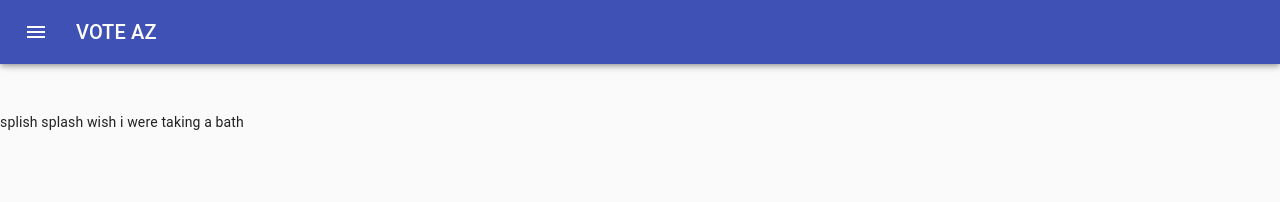
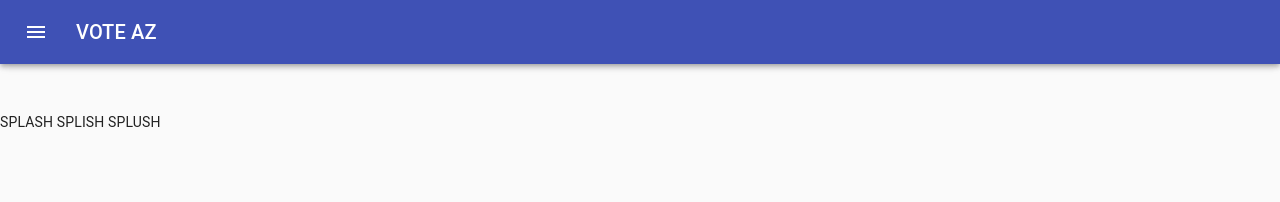
Before and after one commit to DillyDaily/voteaz, a React (Create React App) app: page / in a window 1280 px wide. Shown: the top 202 px of the page. Built offline with nearby package versions, Linux system fonts and the light colour scheme.

Commit message:
testing testing splash

```diff
--- a/src/components/Splash.js
+++ b/src/components/Splash.js
@@ -4,7 +4,7 @@ const Splash = () => {
 
   return (
     <div>
-      splish splash wish i were taking a bath
+      SPLASH SPLISH SPLUSH
     </div>
     );
 }
```
